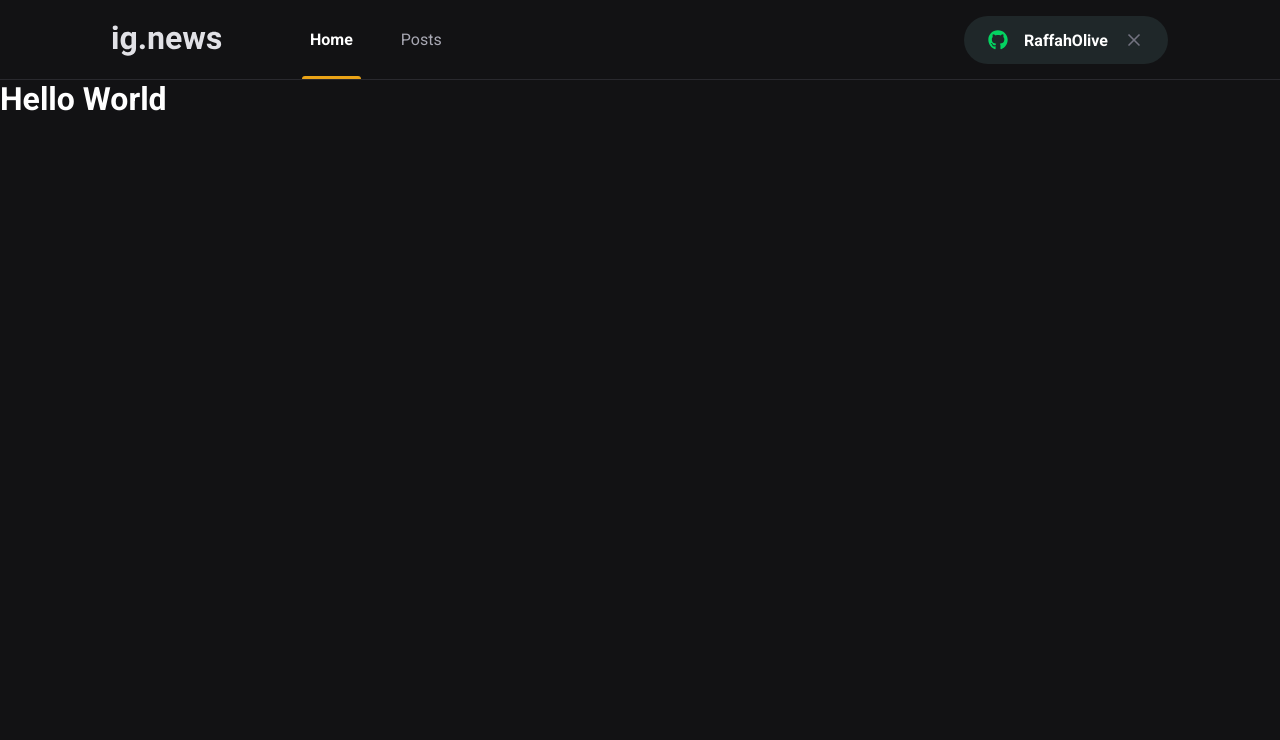
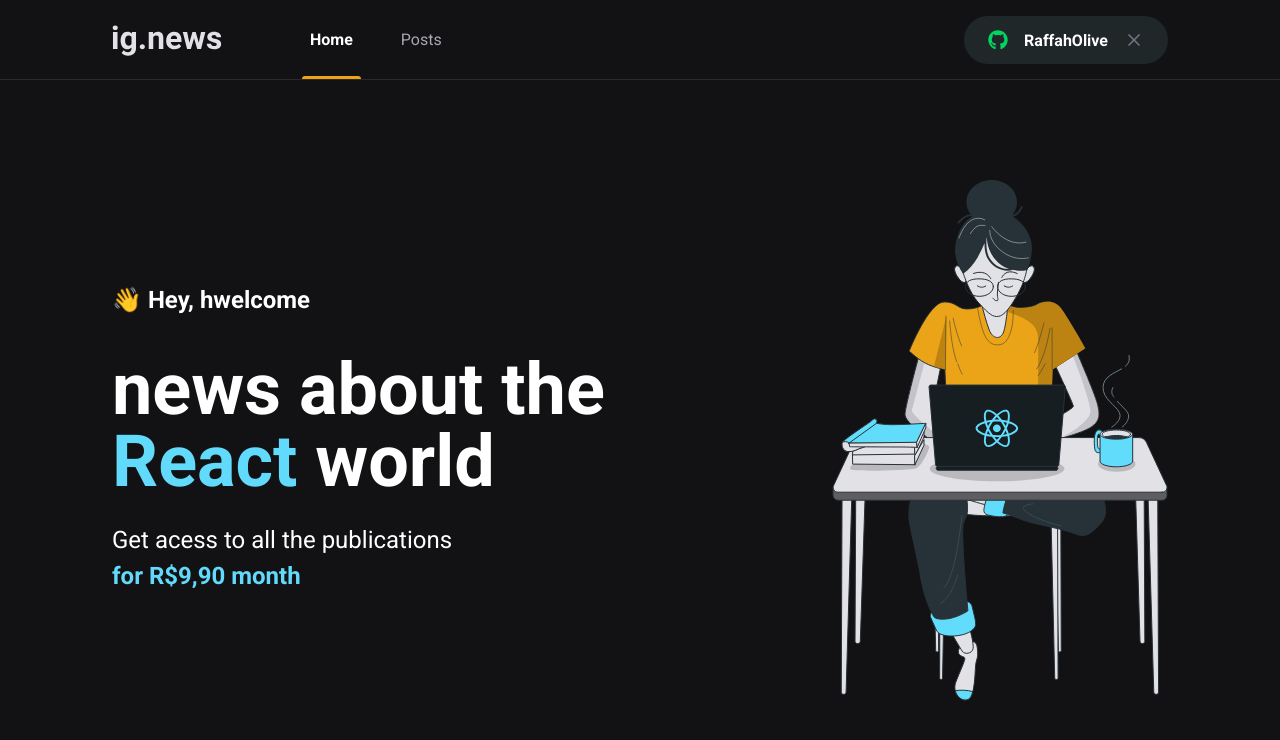
Before and after one commit to RaffahOlive/React_Nextjs_Newsletters, a Next.js app: page / in a window 1280 px wide. Shown: the top 740 px of the page. Built offline with nearby package versions, Linux system fonts and the light colour scheme.

Commit message:
created main content layout

```diff
--- /dev/null
+++ b/src/pages/home.module.scss
@@ -0,0 +1,41 @@
+.contentContainer{
+    max-width: 1120px;
+    margin: 0 auto;
+    padding: 0 2rem;
+    height: calc(100vh - 5rem);
+
+    display: flex;
+    align-items: center;
+    justify-content: space-between;
+}
+
+.hero{
+    max-width: 600px;
+
+    > span{
+        font-size: 1.5rem;
+        font-weight: bold;
+    }
+
+    h1{
+        font-size: 4.5rem;
+        line-height: 4.5rem;
+        font-weight: 900;
+        margin-top: 2.5rem;
+
+        span{
+            color: var(--cyan-500);
+        }
+    }
+
+    p{
+        font-size: 1.5rem;
+        line-height: 2.25rem;
+        margin-top: 1.5rem;
+
+        span{
+            color: var(--cyan-500);
+            font-weight: bold;
+        }
+    }
+}
--- a/src/pages/index.tsx
+++ b/src/pages/index.tsx
@@ -1,5 +1,6 @@
+import Head from 'next/head'
 
-import Head from 'next/head'
+import styles from './home.module.scss';
 
 export default function Home()
 {
@@ -8,7 +9,17 @@
       <Head>
         <title>ig.news</title>
       </Head>
-      <h1>Hello World</h1>
+      <main className={ styles.contentContainer }>
+        <section className={ styles.hero }>
+          <span> 👋 Hey, hwelcome</span>
+          <h1>news about the <span>React</span> world </h1>
+          <p>
+            Get acess to all the publications <br />
+            <span>for R$9,90 month</span>
+          </p>
+        </section>
+        <img src="/images/avatar.svg" alt="Girl coding" />
+      </main>
     </>
 
   )
```
